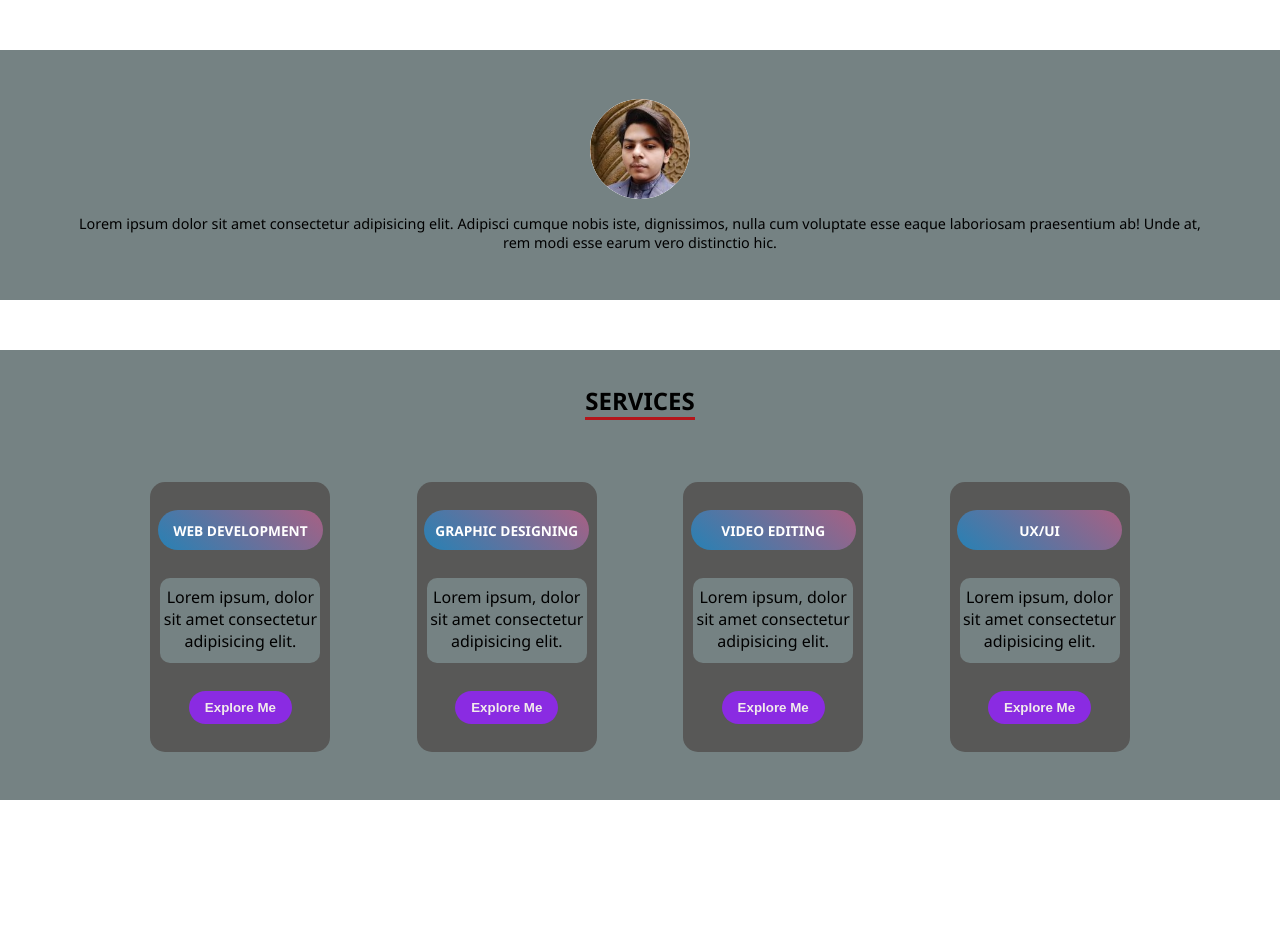
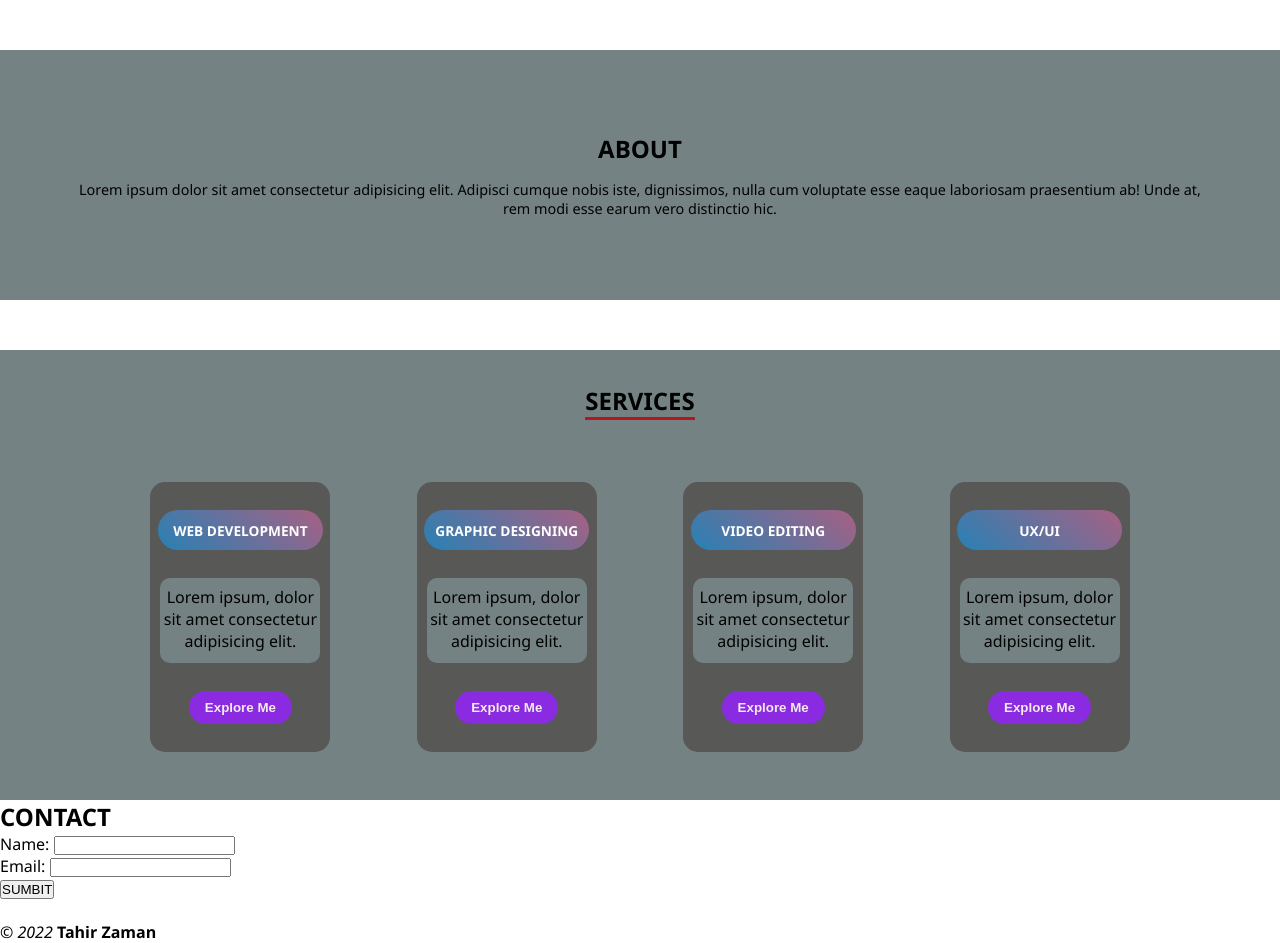
Before and after one commit to Tahirunity786/myportfolio, a plain HTML site: page index.html in a window 1280 px wide. Shown: the part 800-1743 px from the top of the page. Before the commit the page ends 1622 px from the top, so only its background shows below. Drawn offline with Linux system fonts and the light colour scheme; files that its build step writes are made by us from their sources.

Commit message:
Update index.html

```diff
--- a/index.html
+++ b/index.html
@@ -6,9 +6,9 @@
     <meta http-equiv="X-UA-Compatible" content="IE=edge">
     <meta name="viewport" content="width=device-width, initial-scale=1.0">
     <!-- STYLE LINKAGE -->
-    <link rel="stylesheet" href="style.css">
+    <link rel="stylesheet" href="./language/style.css">
     <!-- Favicon linkage -->
-    <link rel="shortcut icon" href="android-chrome-512x512.png" type="image/x-icon">
+    <link rel="shortcut icon" href="./media/android-chrome-512x512.png" type="image/x-icon">
     <title>PORTFOLIO</title>
 </head>
 
@@ -56,11 +56,9 @@
     </main>
     <section class="lower-bannar">
         <div class="about">
-            <div class="about-logo header-cont">
-                <div class="image">
-                    <img src="my-image.jpg" alt="IMAGE">
-                </div>
-            </div>
+            <div class="about-heading">
+           <h1>ABOUT</h1>
+        </div>
             <div class="contenter">
                 <p>Lorem ipsum dolor sit amet consectetur adipisicing elit. Adipisci cumque nobis iste, dignissimos,
                     nulla cum voluptate esse eaque laboriosam praesentium ab! Unde at, rem modi esse earum vero
@@ -124,7 +122,30 @@
         </div>
 
     </section>
+    <section class="lower-services form">
+        <div class="header-Contact">
+            <h1>CONTACT</h1>
+        </div>
+<div class="form-controler">
+    <div class="form">
+        <div class="input">
+        <label for="mmi-txt" class="label-same-cls-1">Name: </label>
+        <input type="text" id="mmi-txt">
+
+        <div class="input input1">
+        <label for="mmi-email" class="label-same-cls">Email: </label>
+        <input type="email" id="mmi-email" required>
+    </div>
+    <div class="input">
+        <input type="submit" value="SUMBIT">
+    </div>
+    </div>
+</div>
+    </section>
     <br>
+    <footer>
+     <p>&#169; <em>2022</em> <strong>Tahir Zaman</strong></p>
+    </footer>
 </body>
 
 </html>
```
